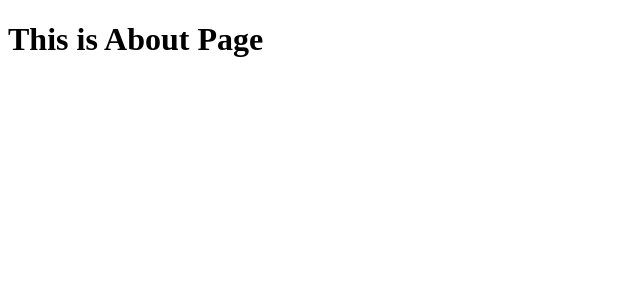
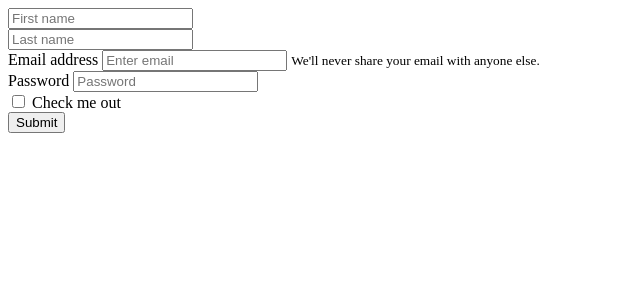
Before and after one commit to Faizee095/Text-Modofier, a Django app: page /About/ in a window 1280 px wide. Shown: the top 300 px of the page, without its empty margins (0-640 px from the left). Run offline with Django 4.2, Linux system fonts and the light colour scheme.

Commit message:
About Page

```diff
--- a/TextModifier/Templates/TextModifier/About.html
+++ b/TextModifier/Templates/TextModifier/About.html
@@ -4,9 +4,32 @@
     <meta charset="UTF-8">
     <meta http-equiv="X-UA-Compatible" content="IE=edge">
     <meta name="viewport" content="width=device-width, initial-scale=1.0">
-    <title>About text Modifier</title>
+    <title>About Us</title>
 </head>
 <body>
-    <h1>This is About Page</h1>
+    <div class="form-row">
+        <div class="col">
+          <input type="text" class="form-control" placeholder="First name">
+        </div>
+        <div class="col">
+          <input type="text" class="form-control" placeholder="Last name">
+        </div>
+      </div>
+    <form>
+        <div class="form-group">
+          <label for="exampleInputEmail1">Email address</label>
+          <input type="email" class="form-control" id="exampleInputEmail1" aria-describedby="emailHelp" placeholder="Enter email">
+          <small id="emailHelp" class="form-text text-muted">We'll never share your email with anyone else.</small>
+        </div>
+        <div class="form-group">
+          <label for="exampleInputPassword1">Password</label>
+          <input type="password" class="form-control" id="exampleInputPassword1" placeholder="Password">
+        </div>
+        <div class="form-check">
+          <input type="checkbox" class="form-check-input" id="exampleCheck1">
+          <label class="form-check-label" for="exampleCheck1">Check me out</label>
+        </div>
+        <button type="submit" class="btn btn-primary">Submit</button>
+      </form>
 </body>
 </html>
```
